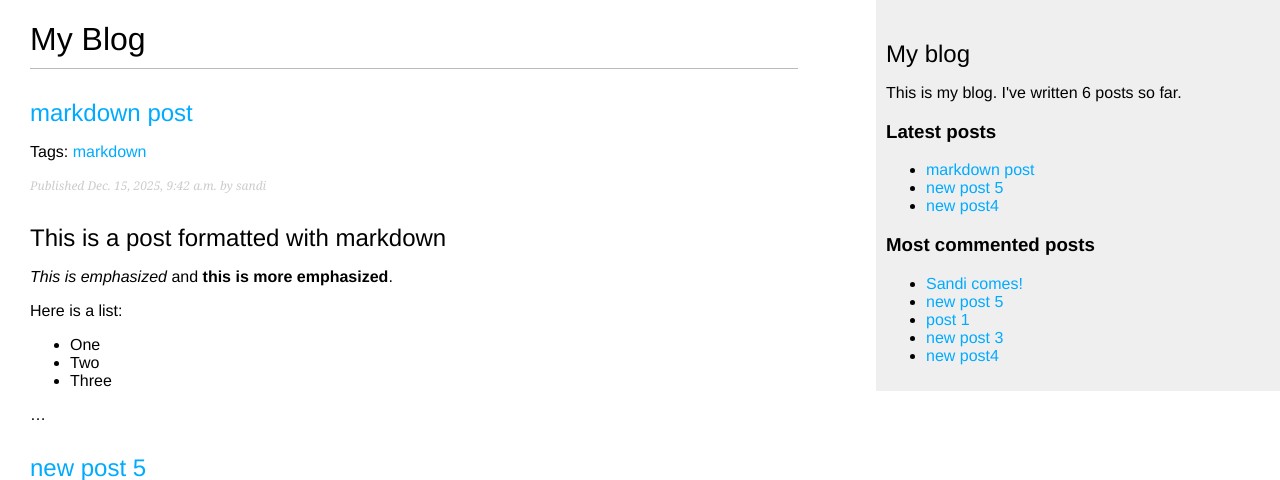
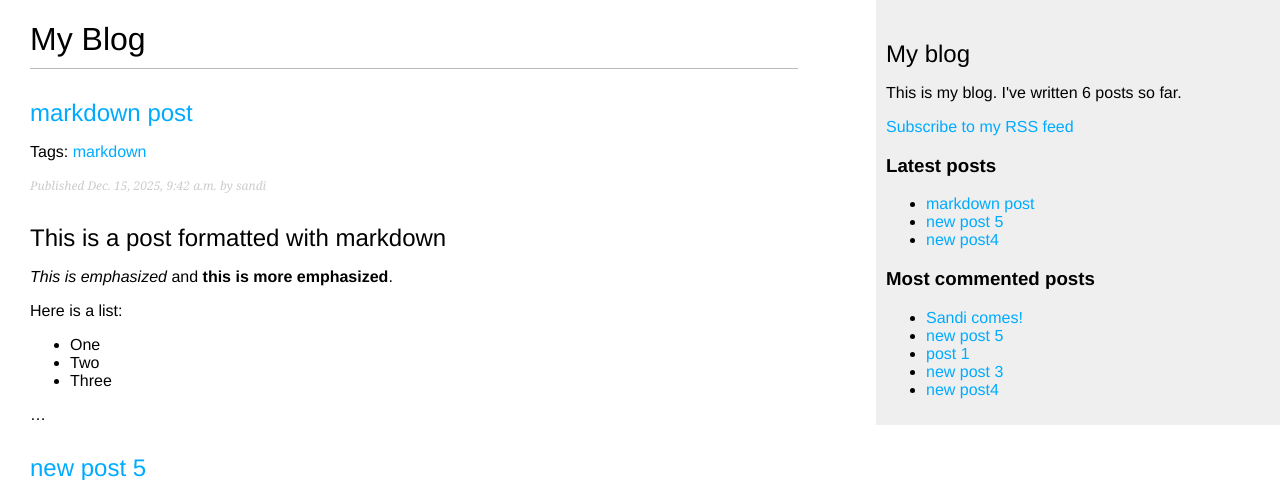
Before and after one commit to motiefard/blog_application, a Django app: page /blog/ in a window 1280 px wide. Shown: the top 480 px of the page. Run offline with Django 5.2, Linux system fonts and the light colour scheme; data comes from the database, SQL or seed files in the repository; parts of the project's set-up code (start-up, migrations or seed data) failed here and were passed over.

Commit message:
RSS-feed: add RSS-feed subscription

```diff
--- a/mysite/blog/templates/blog/base.html
+++ b/mysite/blog/templates/blog/base.html
@@ -20,6 +20,11 @@
             This is my blog.
             I've written {% total_posts %} posts so far.
         </p>
+        <p>
+            <a href="{% url 'blog:post_feed' %}">
+                Subscribe to my RSS feed
+            </a>
+        </p>
         <h3>Latest posts</h3>
         {% show_latest_posts 3 %}
         <h3>Most commented posts</h3>
```
